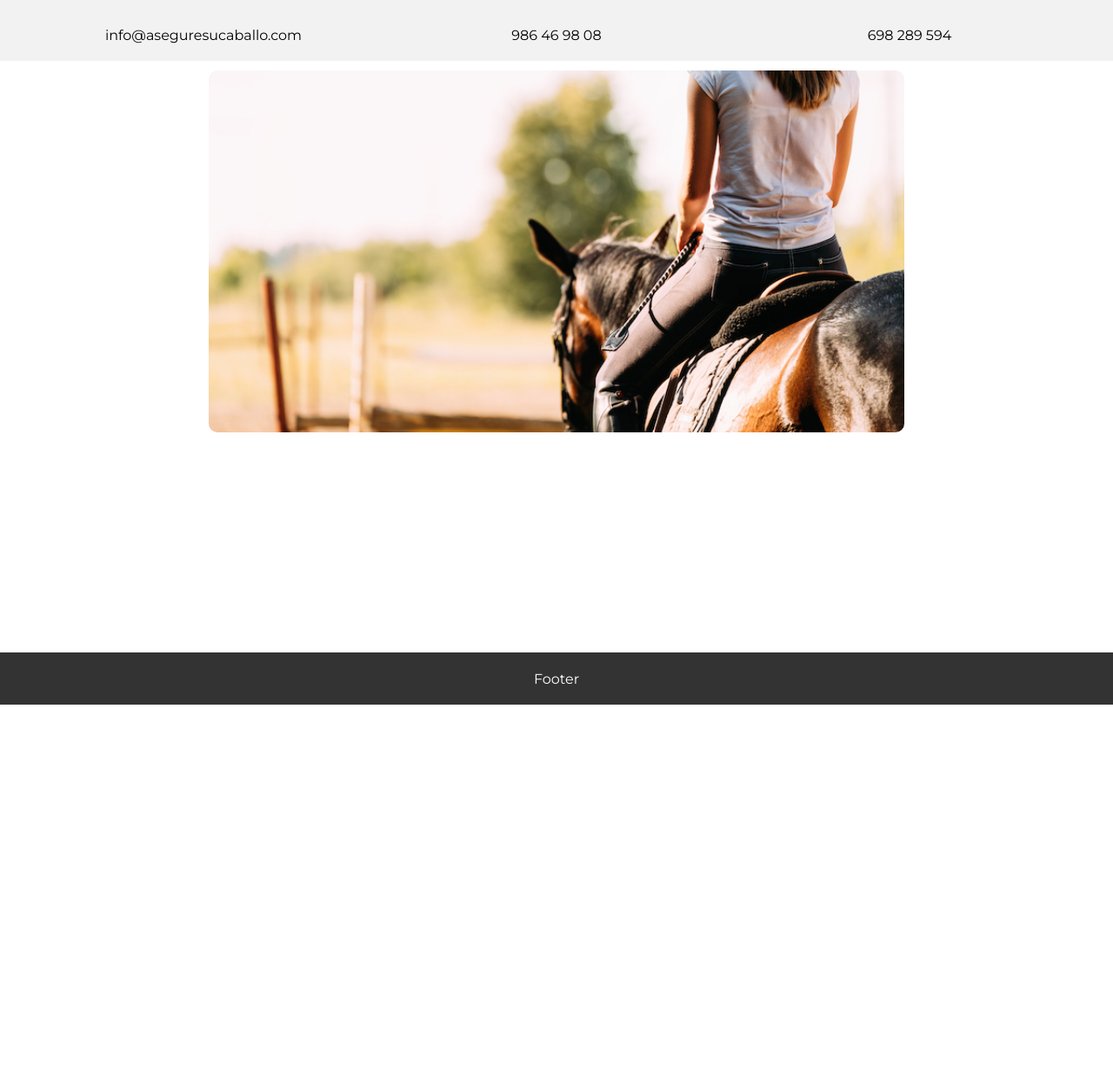
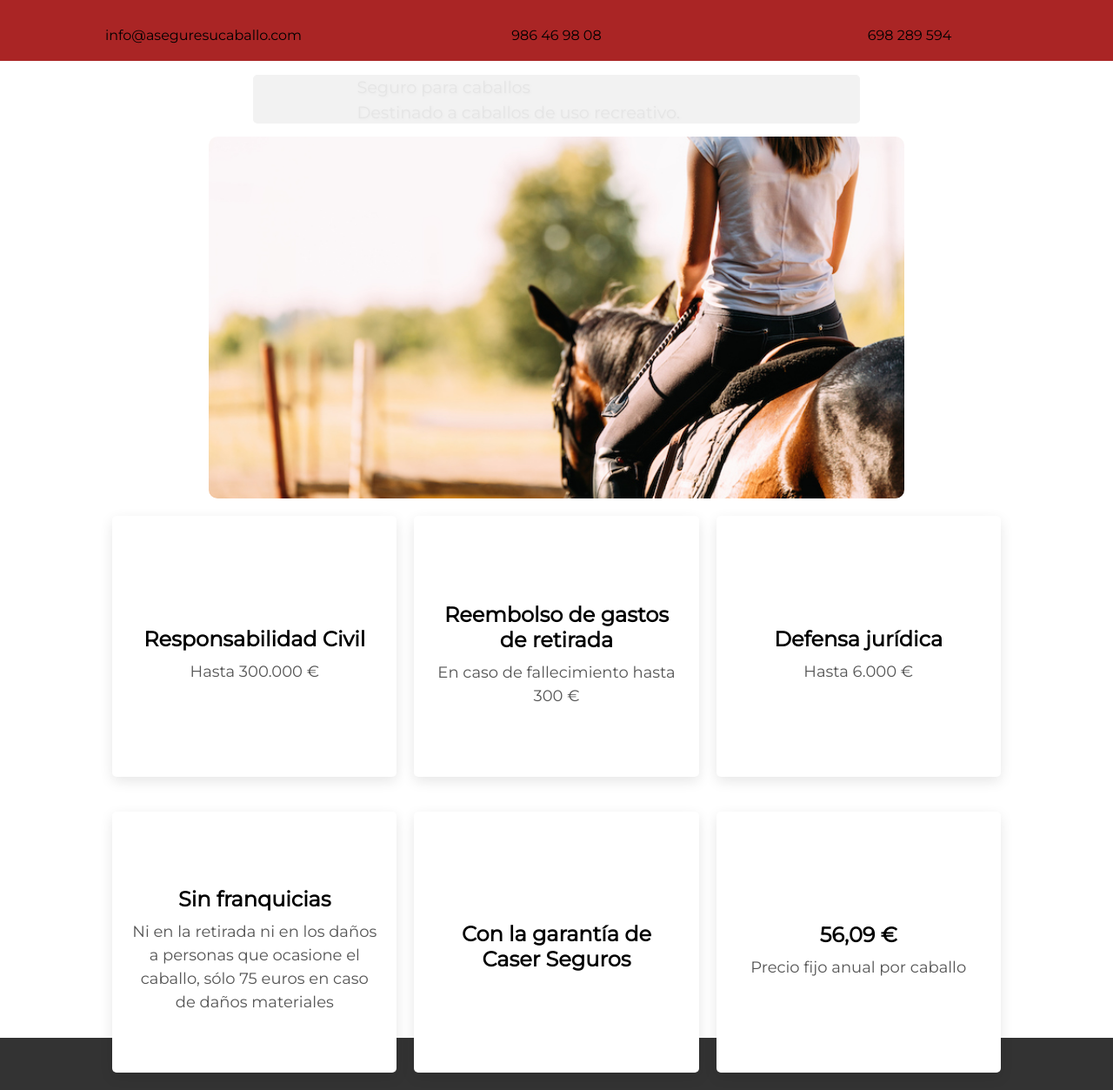
Before and after one commit to Meira81/www.aseguresucaballo.com, a React (Vite) app: page / in a window 1280 px wide. Shown: the whole page at 87% size. Before the commit the page ends 810 px from the top, so only its background shows below. Built offline with nearby package versions, Linux system fonts and the light colour scheme.

Commit message:
avances css

```diff
--- a/src/components/Footer/Footer.css
+++ b/src/components/Footer/Footer.css
@@ -8,9 +8,26 @@
 .footer {
   grid-area: footer;
   background-color: #333;
-  color: #fff;
   display: flex;
   justify-content: center;
   align-items: center;
   height: 60px;
+  width: 100%;
 }
+
+.footer-nav{
+  width: 100%;
+}
+
+.footer-nav-ul {
+  display: flex;
+  justify-content: space-evenly;
+  list-style: none;
+  margin: 0;
+  padding: 15px;
+  width: 100%
+}
+
+.footer-nav-ul-li-a {
+  color: white;
+}
--- a/src/components/Footer/Footer.jsx
+++ b/src/components/Footer/Footer.jsx
@@ -3,10 +3,23 @@ import "./Footer.css";
 
 const Footer = () => {
   return (
+    <div className="footer">
+      <nav className="footer-nav">
+        <ul className="footer-nav-ul">
+          <li className='footer-email'>
+            <a href="mailto:info@aseguresucaballo.com">info@aseguresucaballo.com</a>
+          </li>
+          <li className="footer-phone">
+            <a href="tel:986469808">986469808</a>
+          </li>
+          <li className="footer-movil">
+            <a href="https://api.whatsapp.com/send?phone=34698289594">698289594</a>
+          </li>
 
-      <div className='footer'>Footer</div>
-
-  )
+        </ul>
+      </nav>
+    </div>
+  );
 }
 
 export default Footer;
--- a/src/components/Header/Header.css
+++ b/src/components/Header/Header.css
@@ -1,21 +1,18 @@
 .header {
   grid-area: header;
-  background-color: #f2f2f2;
+  background-color: #aa2525;
   padding: 16px;
   height: 70px;
   width: 100%;
-  /* Establece el ancho del encabezado al 100% */
 }
 
 .header-nav-ul {
   display: flex;
-  /* flex-direction: column; */
   justify-content: space-evenly;
   list-style: none;
   margin: 0;
   padding: 15px;
   width: 100%;
-  /* Establece el ancho de la lista al 100% */
 }
 
 .header-nav-ul li {
@@ -30,9 +27,7 @@
   text-decoration: none;
   color: inherit;
   width: 100%;
-  /* Establece el ancho de los enlaces en la lista al 100% */
   text-align: center;
-  /* Centra el texto en los enlaces */
 }
 
 .header-logo {
--- a/src/components/Information/Information.css
+++ b/src/components/Information/Information.css
@@ -1,3 +1,22 @@
+.information-figure-image {
+  display: flex;
+  justify-content: center;
+  align-items: flex-start;
+
+}
+
+.information-image {
+  width: 100%;
+  max-width: 800px;
+  height: auto;
+  object-fit: cover;
+  border-radius: 10px;
+  margin-top: 15px;
+}
+.information {
+  position: relative;
+}
+
 .information-figure-image {
   display: flex;
   justify-content: center;
@@ -13,61 +32,215 @@
   margin-top: 15px;
 }
 
-/* .information-text-form {
+.information {
+  position: relative;
+}
+
+.information-article-left {
+  position: absolute;
+  top: 0;
+  left: 0;
+  z-index: 1;
+  width: 100%;
+  padding: 30px;
+  color: white;
+  text-shadow: 1px 1px 2px rgba(0, 0, 0, 0.5);
+}
+
+.information-barra {
+  width:60%;
+  height: 5%;
+  background-color: #f2f2f2;
+  margin-left: 22%;
+  margin-right: 22%;
+  margin-top: 20px;
+  border-radius: 5px;
+}
+
+
+.information-article-right {
+  margin-top: 15px;
+  padding: 15px;
+  background-color: white;
+}
+
+@media screen and (min-width: 800px) {
+  .information {
+    display: flex;
+    flex-wrap: wrap;
+  }
+
+  .information-figure-image {
+    flex: 1 1 100%;
+    display: flex;
+    justify-content: center;
+    align-items: flex-start;
+    position: relative;
+  }
+
+  .information-image {
+    width: 100%;
+    max-width: 800px;
+    height: auto;
+    object-fit: cover;
+    border-radius: 10px;
+    margin-top: 15px;
+  }
+
+  /* .left {
+    display: flex;
+    width: 100%;
+    justify-content: center;
+  } */
+
+  .right {
+    display: flex;
+    width: 100%;
+    justify-content: center;
+    }
+  .information-article-left {
+    position: absolute;
+    top: 0;
+    left: 0;
+    width: 100%;
+    max-width: 800px;
+    padding: 20px;
+    color: white;
+    text-shadow: 1px 1px 1px rgba(0, 0, 0, 0.8);
+    font-size: 1.2em;
+    line-height: 1.5;
+    z-index: 1;
+    mix-blend-mode: overlay;
+    margin-left: 30%;
+  }
+    .information-article-left p {
+      color: black;
+      text-shadow: 1px 1px 2px rgba(0, 0, 0, 0.5);
+    }
+
+  .information-article-right {
+    flex: 1 1 100%;
+    max-width: 800px;
+    margin: 20px;
+    padding: 20px;
+    background-color: white;
+    box-shadow: 1px 1px 10px rgba(0, 0, 0, 0.1);
+    border-radius: 10px;
+    color: #555;
+    font-size: 1.2em;
+    line-height: 1.5;
+
+  }
+}
+
+.information-article-right {
+  margin-top: 15px;
+  padding: 15px;
+  background-color: white;
+}
+
+.right {
+  display: flex;
+  justify-content: center;
+  align-items: center;
+}
+
+.container {
+  display: grid;
+  grid-template-columns: repeat(auto-fit, minmax(300px, 1fr));
+  gap: 20px;
+}
+
+.card {
   display: flex;
   flex-direction: column;
+  justify-content: center;
   align-items: center;
-  margin: 50px 0;
+  background-color: #fff;
+  box-shadow: 0 5px 15px rgba(0, 0, 0, 0.1);
+  padding: 20px;
+  text-align: center;
+  height: 300px;
+  margin-top:20px;
+  border-radius: 5px;
 }
 
-.info {
-  text-align: justify;
-  margin: 20px;
+.card-icon {
+  font-size: 60px;
+  color: #333;
+  margin-bottom: 20px;
 }
 
-.info h1 {
-  font-size: 2.5rem;
-  margin-bottom: 20px;
-  text-align: center;
-}
-
-.info p {
-  font-size: 1.2rem;
-  line-height: 1.5;
+.card-content h3 {
+  font-size: 24px;
+  font-weight: bold;
   margin-bottom: 10px;
 }
 
-.form-group {
-  display: flex;
-  flex-direction: column;
-  margin-bottom: 20px;
-  width: 100%;
+.card-content p {
+  font-size: 18px;
+  line-height: 1.5;
+  color: #555;
 }
 
-label {
-  font-size: 1.2rem;
-  margin-bottom: 5px;
+@media screen and (max-width: 768px) {
+  .information-card-container {
+    grid-template-columns: repeat(1, 1fr);
+  }
 }
 
-input {
-  padding: 10px;
-  font-size: 1.2rem;
-  border: 2px solid #ddd;
-  border-radius: 5px;
+@media screen and (min-width: 800px) {
+
+  .information-card-container {
+      grid-template-columns: repeat(1, 1fr);
+    }
+  .information {
+      display: flex;
+      flex-wrap: wrap;
+    }
+
+    .information-figure-image {
+      flex: 1 1 100%;
+      display: flex;
+      justify-content: center;
+      align-items: flex-start;
+      position: relative;
+    }
+
+    .information-image {
+      width: 100%;
+      max-width: 800px;
+      height: auto;
+      object-fit: cover;
+      border-radius: 10px;
+      margin-top: 15px;
+    }
+
+    .information-article-left {
+      position: absolute;
+      top: 0;
+      left: 0;
+      width: 100%;
+      max-width: 800px;
+      padding: 20px;
+      color: white;
+      text-shadow: 1px 1px 2px rgba(0, 0, 0, 0.8);
+      font-size: 1.2em;
+      line-height: 1.5;
+      z-index: 1;
+      mix-blend-mode: overlay;
+    }
+
+    .information-article-right {
+      flex: 1 1 100%;
+      max-width: 800px;
+      margin: 20px;
+      padding: 20px;
+      background-color: white;
+      box-shadow: 1px 1px 10px rgba(0, 0, 0, 0.1);
+      border-radius: 10px;
+      color: #555;
+      font-size: 1.2em;
+      line-height: 1.5;
+    }
 }
-
-button {
-  padding: 10px;
-  font-size: 1.2rem;
-  background-color: #007bff;
-  color: #fff;
-  border: none;
-  border-radius: 5px;
-  cursor: pointer;
-  transition: all 0.3s ease-in-out;
-}
-
-button:hover {
-  background-color: #0062cc;
-}
- */
--- a/src/components/Information/Information.jsx
+++ b/src/components/Information/Information.jsx
@@ -3,7 +3,7 @@ import "./Information.css";
 import image from "../../assets/imagen.jpg";
 
 const Information = () => {
-  const [formData, setFormData] = useState({
+  /* const [formData, setFormData] = useState({
     name: "",
     phone: "",
   });
@@ -17,43 +17,86 @@ const Information = () => {
     event.preventDefault();
     console.log(formData);
     // Aquí podrías enviar la información del formulario al servidor
-  };
+  }; */
 
   return (
-    <>
+    <div className="information">
+      <section className="information-barra">
+        <div className="left">
+        <article className="information-article-left">
+          <p>Seguro para caballos</p>
+          <p>Destinado a caballos de uso recreativo.</p>
+          {/* <p>Sal a cabalgar con tu caballo sin preocupaciones</p> */}
+        </article>
+      </div>
+      </section>
 
-      {/* <div className="information-text-form"> */}
-
-        <figure className="information-figure-image">
+      <figure className="information-figure-image">
         <img className="information-image" src={image} alt="imagen-caballo" />
       </figure>
-       {/*  <form onSubmit={handleSubmit}>
-          <div className="form-group">
-            <label htmlFor="name">Nombre completo</label>
-            <input
-              type="text"
-              id="name"
-              name="name"
-              value={formData.name}
-              onChange={handleInputChange}
-              required
-            />
+
+      <div className="right">
+        <div class="container">
+          <div class="card">
+            <div class="card-icon">
+              <i class="fa fa-shield"></i>
+            </div>
+            <div class="card-content">
+              <h3>Responsabilidad Civil</h3>
+              <p>Hasta 300.000 €</p>
+            </div>
           </div>
-          <div className="form-group">
-            <label htmlFor="phone">Teléfono</label>
-            <input
-              type="tel"
-              id="phone"
-              name="phone"
-              value={formData.phone}
-              onChange={handleInputChange}
-              required
-            />
+          <div class="card">
+            <div class="card-icon">
+              <i class="fa fa-eur"></i>
+            </div>
+            <div class="card-content">
+              <h3>Reembolso de gastos de retirada</h3>
+              <p>En caso de fallecimiento hasta 300 €</p>
+            </div>
           </div>
-          <button type="submit">Enviar</button>
-        </form> */}
-      {/* </div> */}
-    </>
+          <div class="card">
+            <div class="card-icon">
+              <i class="fa fa-balance-scale"></i>
+            </div>
+            <div class="card-content">
+              <h3>Defensa jurídica</h3>
+              <p>Hasta 6.000 €</p>
+            </div>
+          </div>
+          <div class="card">
+            <div class="card-icon">
+              <i class="fa fa-car"></i>
+            </div>
+            <div class="card-content">
+              <h3>Sin franquicias</h3>
+              <p>
+                Ni en la retirada ni en los daños a personas que ocasione el
+                caballo, sólo 75 euros en caso de daños materiales
+              </p>
+            </div>
+          </div>
+          <div class="card">
+            <div class="card-icon">
+              <i class="fa fa-handshake"></i>
+            </div>
+            <div class="card-content">
+              <h3>Con la garantía de Caser Seguros</h3>
+              <p></p>
+            </div>
+          </div>
+          <div class="card">
+            <div class="card-icon">
+              <i class="fa fa-shield"></i>
+            </div>
+            <div class="card-content">
+              <h3>56,09 €</h3>
+              <p>Precio fijo anual por caballo</p>
+            </div>
+          </div>
+        </div>
+      </div>
+    </div>
   );
 };
 
```
